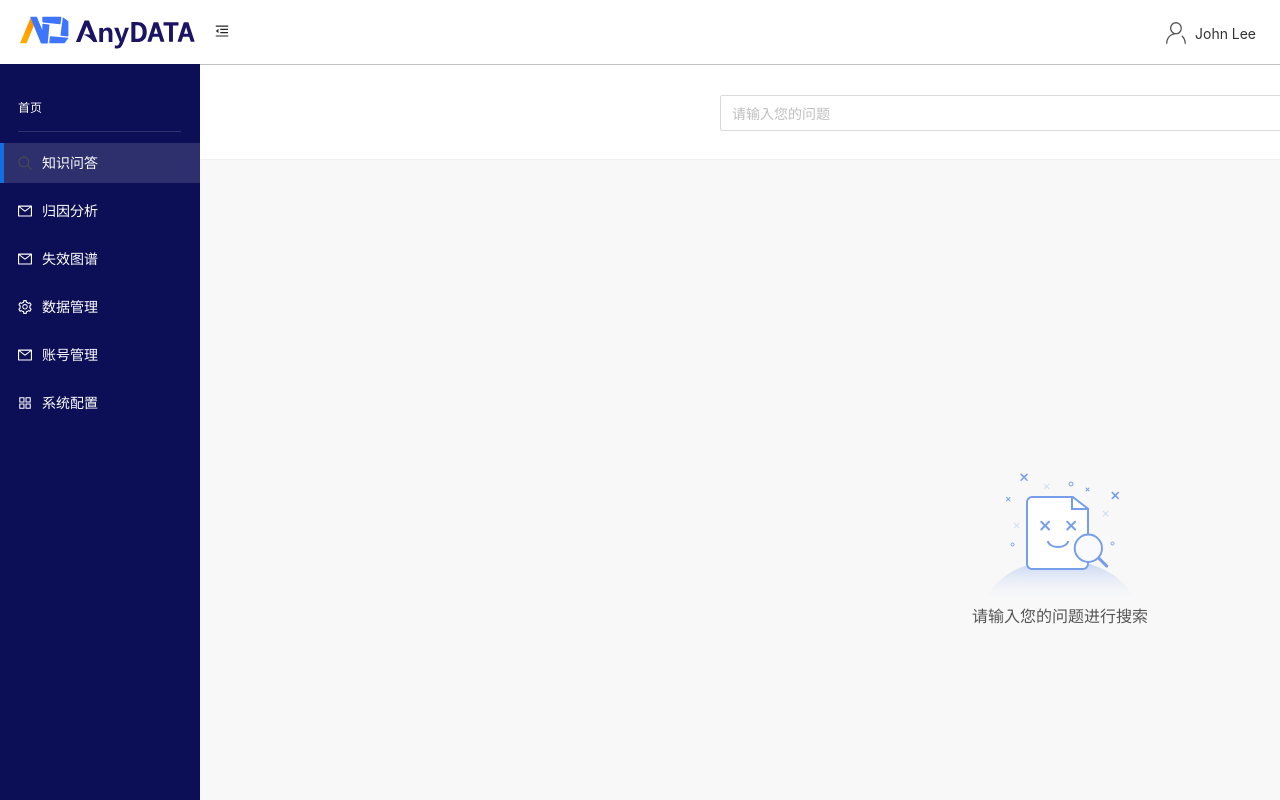
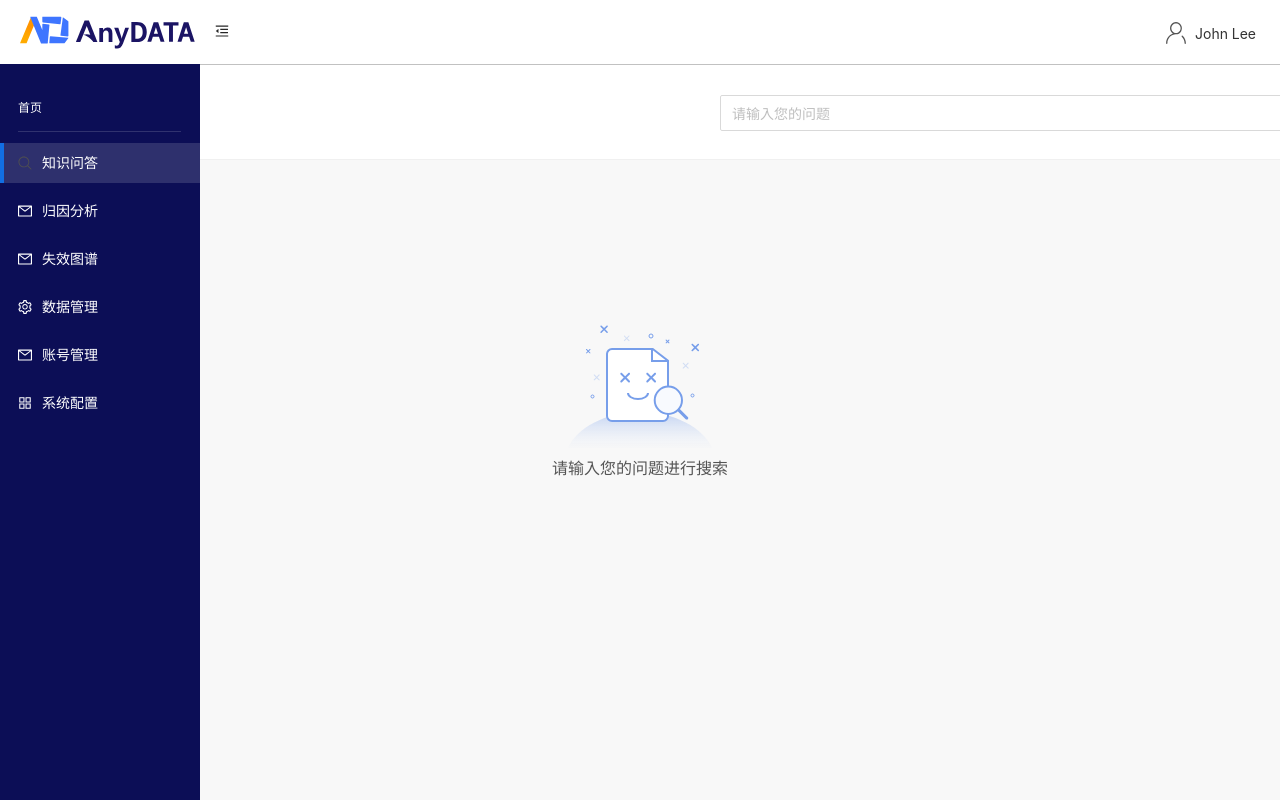
Before and after one commit to Mnelo/AQ-demo, a React app: page / in a window 1280 px wide. Shown: the top 800 px of the page. Built offline with nearby package versions, Linux system fonts and the light colour scheme.

Commit message:
调整样式

```diff
--- a/src/Component/KnowledgePage/index.less
+++ b/src/Component/KnowledgePage/index.less
@@ -1,18 +1,15 @@
 .knowledge{
-    // padding:-20px;
-    margin: -20px;
+    margin: -20px; //抵消content-show padding：20px
 
     .knowledge-top{
         width: 1720px;
         height: 96px;
-        // margin-left: -40px;
         margin-top: -20px;
         background: #fff;
         border-top: 1px solid #9999;
         border-bottom: solid 1px rgba(0, 0, 0, 0.06);
 
         .search{
-
             width: 680px;
             margin: 0px auto;
             padding: 30px 0;
@@ -39,7 +36,10 @@
         .img-box{
             width: 176px;
             height: 176px;
-            margin: 300px  auto 0;
+            position: absolute;
+            top: 50%;
+            left: 50%;
+            transform: translate(-50%, -50%);
 
             img{
                 margin-left: 16px;
@@ -131,7 +131,6 @@
 
             }
 
-
             .detail-item{
                 height: 54px;
                 font-size: 14px;
@@ -140,7 +139,6 @@
                 font-weight: 400;
                 color: rgba(0, 0, 0, 0.45);
                 border-bottom: solid 1px #F4F4F4;
-
 
                 p{
                     margin: 0;
```
